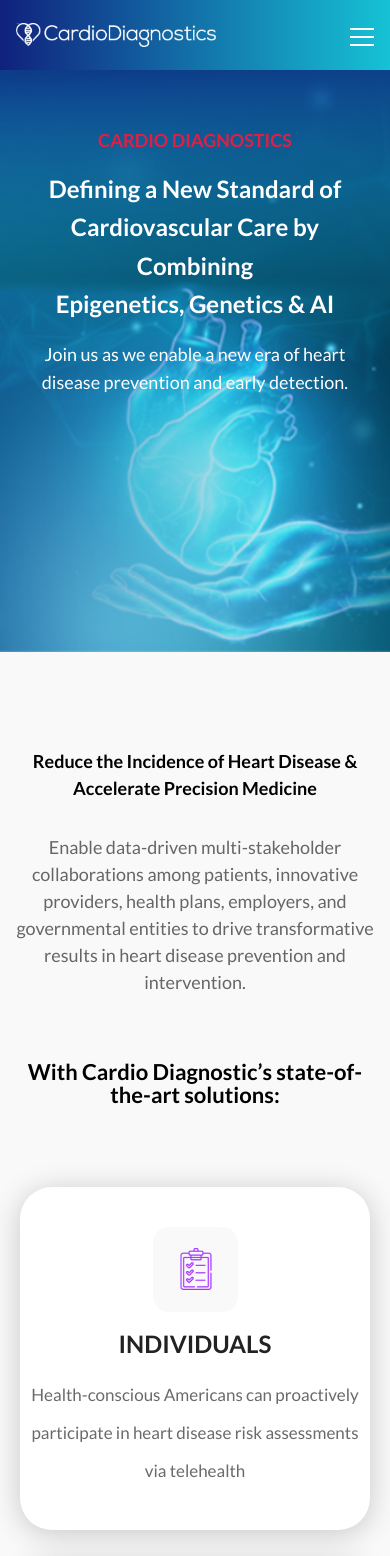
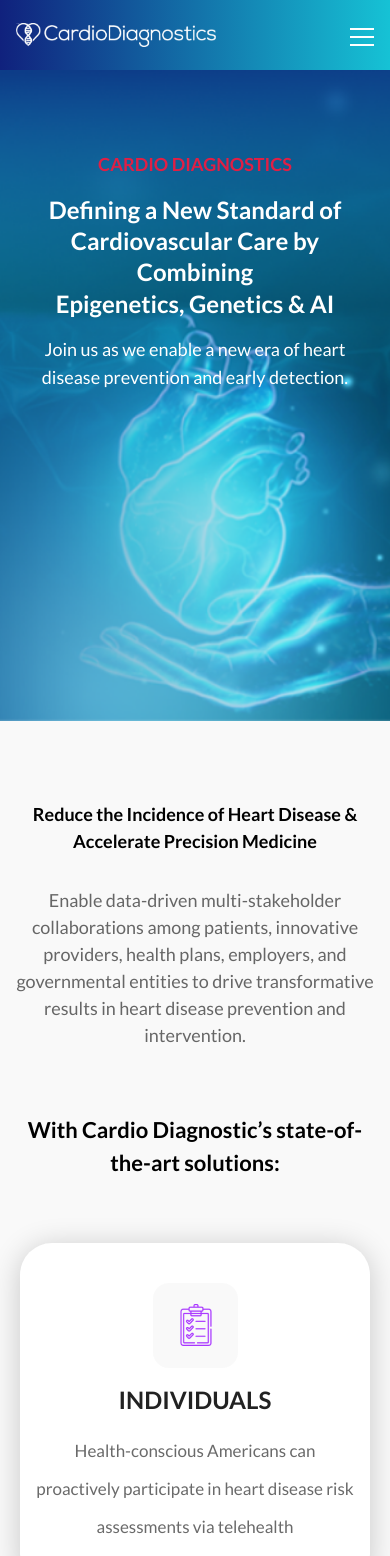
Before and after one commit to shap87/Cardiodiagnostics, a Next.js app: page / in a window 390 px wide. Shown: the top 1556 px of the page. Built offline with nearby package versions, Linux system fonts and the light colour scheme; a web font is replaced by a local one.

Commit message:
fix: mobile pixel perfect "home" page

```diff
--- a/src/components/common/Footer/Footer.tsx
+++ b/src/components/common/Footer/Footer.tsx
@@ -28,7 +28,7 @@
 }
 export const Footer = () => {
   return (
-    <footer className={cn('pt-10 md:pt-20 pb-7 bg-[#10217d]', styles.footer)}>
+    <footer className={cn('pt-20 pb-7 bg-[#10217d]', styles.footer)}>
       <div className="container">
         <img
           className="mb-12 w-full max-w-[500px]"
@@ -116,7 +116,7 @@
             </li>
           </ul>
         </div>
-        <p className="text-[22px] text-center mt-6 pt-8 border-t-2 border-white mb-0">
+        <p className="text-[22px] text-center mt-6 pt-6 border-t-2 border-white mb-0">
           © Copyright Cardio Diagnostics Inc.
         </p>
       </div>
--- a/src/components/common/Header/Header.module.scss
+++ b/src/components/common/Header/Header.module.scss
@@ -24,6 +24,7 @@
     margin-left: auto;
     align-items: center;
     gap: 24px;
+    transition: 0.3s linear;
     > li {
       > a {
         position: relative;
@@ -51,6 +52,7 @@
     }
     &.active {
       display: flex;
+      transform: translate(0, 0);
     }
   }
   .subMenu {
@@ -136,6 +138,10 @@
       background: white;
       flex-direction: column;
       align-items: flex-start;
+      transform: translate(100%, 0);
+      &.active {
+        animation: .3s fadeIn linear forwards;
+      }
       > li {
         > a {
           background-color: rgba(0, 0, 0, 0.03);
@@ -163,3 +169,12 @@
     }
   }
 }
+
+@keyframes fadeIn {
+  0% {
+    transform: translate(100%, 0);
+  }
+  100% {
+    transform: translate(0, 0);
+  }
+}
--- a/src/components/pages/home/Banner/Banner.tsx
+++ b/src/components/pages/home/Banner/Banner.tsx
@@ -6,7 +6,7 @@
   const { width } = useWindowSize()
 
   return (
-    <section className="pt-14 md:pt-[186px] pb-64 md:pb-[178px] relative">
+    <section className="pt-20 md:pt-[186px] pb-[330px] md:pb-[178px] relative">
       <img
         className="absolute left-0 top-0 w-full h-full object-cover -z-10"
         src={
@@ -21,7 +21,7 @@
           <p className="text-primary text-lg md:text-2xl mb-4 font-semibold">
             CARDIO DIAGNOSTICS
           </p>
-          <h2 className="mb-4 text-white text-2xl md:text-[38px] font-bold leading-[1.6]">
+          <h2 className="mb-4 text-white text-2xl md:text-[38px] font-bold leading-[1.3] md:leading-[1.6]">
             Defining a New Standard of <br />
             Cardiovascular Care by Combining <br />
             Epigenetics, Genetics & AI
--- a/src/components/pages/home/Clinical/Clinical.tsx
+++ b/src/components/pages/home/Clinical/Clinical.tsx
@@ -26,7 +26,7 @@
 ]
 export const Clinical = () => {
   return (
-    <section className="py-10 py-24">
+    <section className="py-20 md:py-24">
       <div className="container">
         <div className="text-center">
           <h2 className="mb-12 text-[22px] md:text-[46px] font-bold">
--- a/src/components/pages/home/HowItWorks/HowItWorks.tsx
+++ b/src/components/pages/home/HowItWorks/HowItWorks.tsx
@@ -35,7 +35,7 @@
 ]
 export const HowItWorks = () => {
   return (
-    <section className="py-10 py-24 relative bg-gray">
+    <section className="py-20 md:py-24 relative bg-gray">
       <div className="container">
         <div className="text-center">
           <h3 className="mb-8 text-lg md:text-[33px] font-semibold leading-normal">
@@ -48,14 +48,14 @@
             entities to drive transformative results in heart disease prevention
             and intervention.
           </p>
-          <h2 className="mb-4 text-[22px] md:text-[46px] font-bold">
+          <h2 className="mb-4 text-[22px] md:text-[46px] font-bold leading-normal">
             With Cardio Diagnostic’s state-of-the-art solutions:
           </h2>
-          <ul className="mt-20 flex flex-wrap justify-center gap-y-8 lg:gap-y-20">
+          <ul className="mt-16 flex flex-wrap justify-center gap-y-8 lg:gap-y-20">
             {solutions.map((solution, index) => (
               <li
                 key={index}
-                className="shadow-card bg-white rounded-4xl w-full sm:w-[47%] lg:w-[31%] py-10 px-2 mx-[1.1%]"
+                className="shadow-card bg-white rounded-4xl w-full sm:w-[47%] lg:w-[31%] py-10 px-4 mx-[1.1%]"
               >
                 <img
                   className="mx-auto mb-4 w-[85px]"
--- a/src/components/pages/home/Newsletter/Newsletter.tsx
+++ b/src/components/pages/home/Newsletter/Newsletter.tsx
@@ -10,10 +10,10 @@
 })
 export const Newsletter = () => {
   return (
-    <section className="py-10 py-32">
+    <section className="py-28 md:py-32">
       <div className="container">
         <div className="text-center">
-          <h2 className="mb-14 text-[22px] md:text-[46px] font-bold">
+          <h2 className="mb-12 md:mb-14 text-[22px] md:text-[46px] font-bold">
             The Heart Health Newsletter
           </h2>
           <p className="mb-4 text-lg font-medium leading-[1.6] text-gray-black">
@@ -35,7 +35,7 @@
             }}
           >
             {() => (
-              <Form className="mt-12 text-left shadow-form p-8 md:py-14 md:px-8 rounded-[22px] mx-auto max-w-[940px]">
+              <Form className="mt-12 text-left shadow-form px-8 py-12 md:px-8 rounded-[22px] mx-auto max-w-[940px]">
                 <div className="flex flex-wrap items-start justify-between">
                   <label className="w-full md:w-[48%]">
                     <p>
--- a/src/components/pages/home/OurMission/OurMission.tsx
+++ b/src/components/pages/home/OurMission/OurMission.tsx
@@ -12,11 +12,11 @@
             src="/images/our-mission.png"
             alt=""
           />
-          <div className="-mt-20 md:mt-0 relative z-20 ml-auto w-11/12 md:w-[59%] bg-white rounded-2xl px-12 pt-16 pb-8">
+          <div className="-mt-20 md:mt-0 relative z-20 ml-auto w-11/12 md:w-[59%] bg-white rounded-2xl px-10 md:px-12 pt-10 md:pt-16 pb-8">
             <h2 className="mb-8 text-[22px] md:text-[32px] font-bold">
               Better Heart Health is Our Mission
             </h2>
-            <p className="mb-2 text-lg font-medium leading-[1.9] text-gray-black">
+            <p className="mb-4 text-lg font-medium leading-[1.56] md:leading-[1.9] text-gray-black">
               Cardio Diagnostics’ vision is to transform the approach to heart
               disease from treatment-based to prevention-based. We believe that
               prevention and early detection should be the norm, and that
@@ -25,7 +25,7 @@
               can help save lives and significantly cut unnecessary treatment
               costs.
             </p>
-            <p className="mb-3 text-lg font-medium leading-[1.9] text-gray-black">
+            <p className="mb-4 text-lg font-medium leading-[1.56] md:leading-[1.9] text-gray-black">
               Our team is made up of subject matter experts with deep expertise
               in cardiovascular disease prevention, clinical testing, artificial
               intelligence, and engineering. We also have personal experience
```
